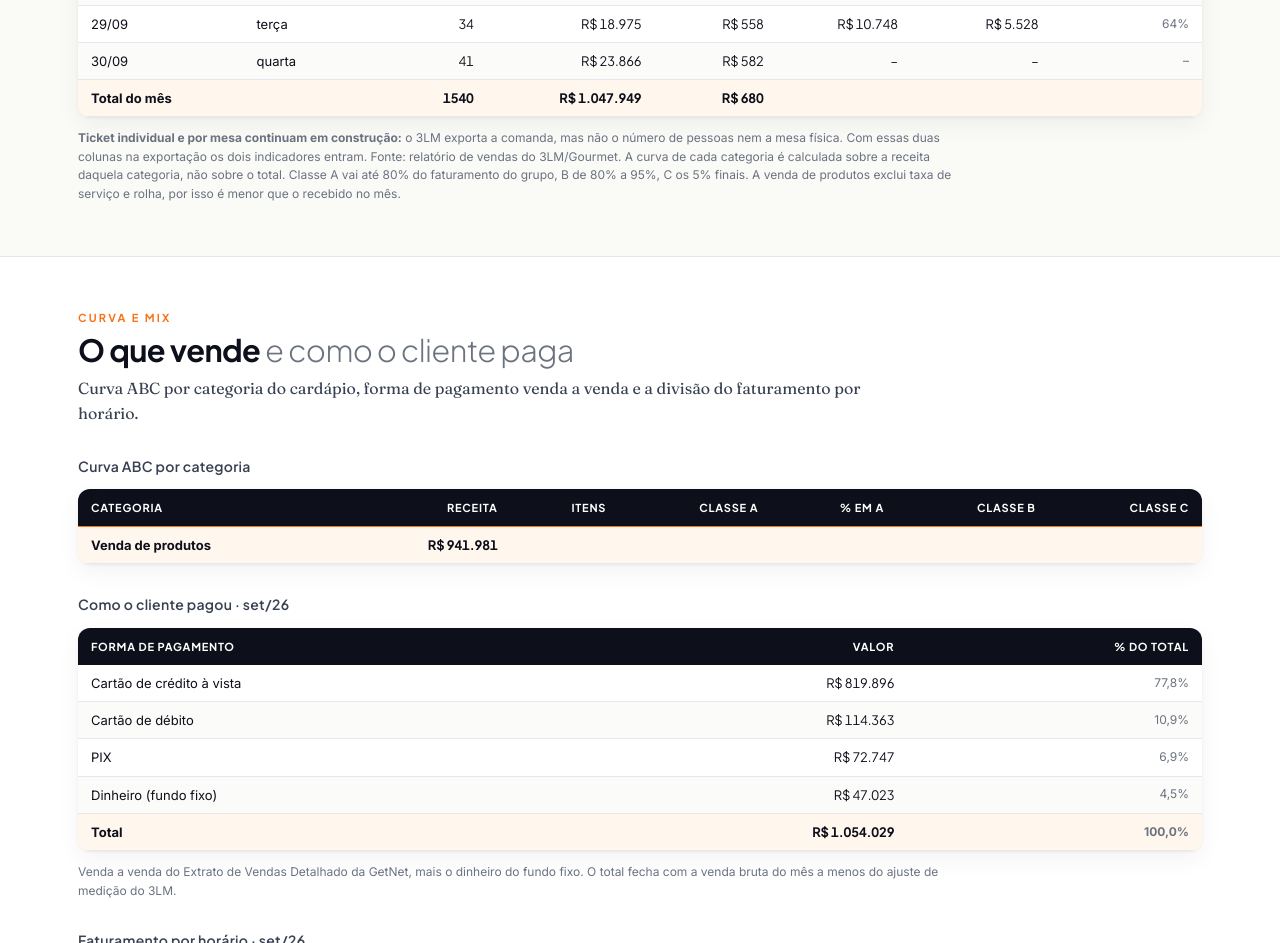
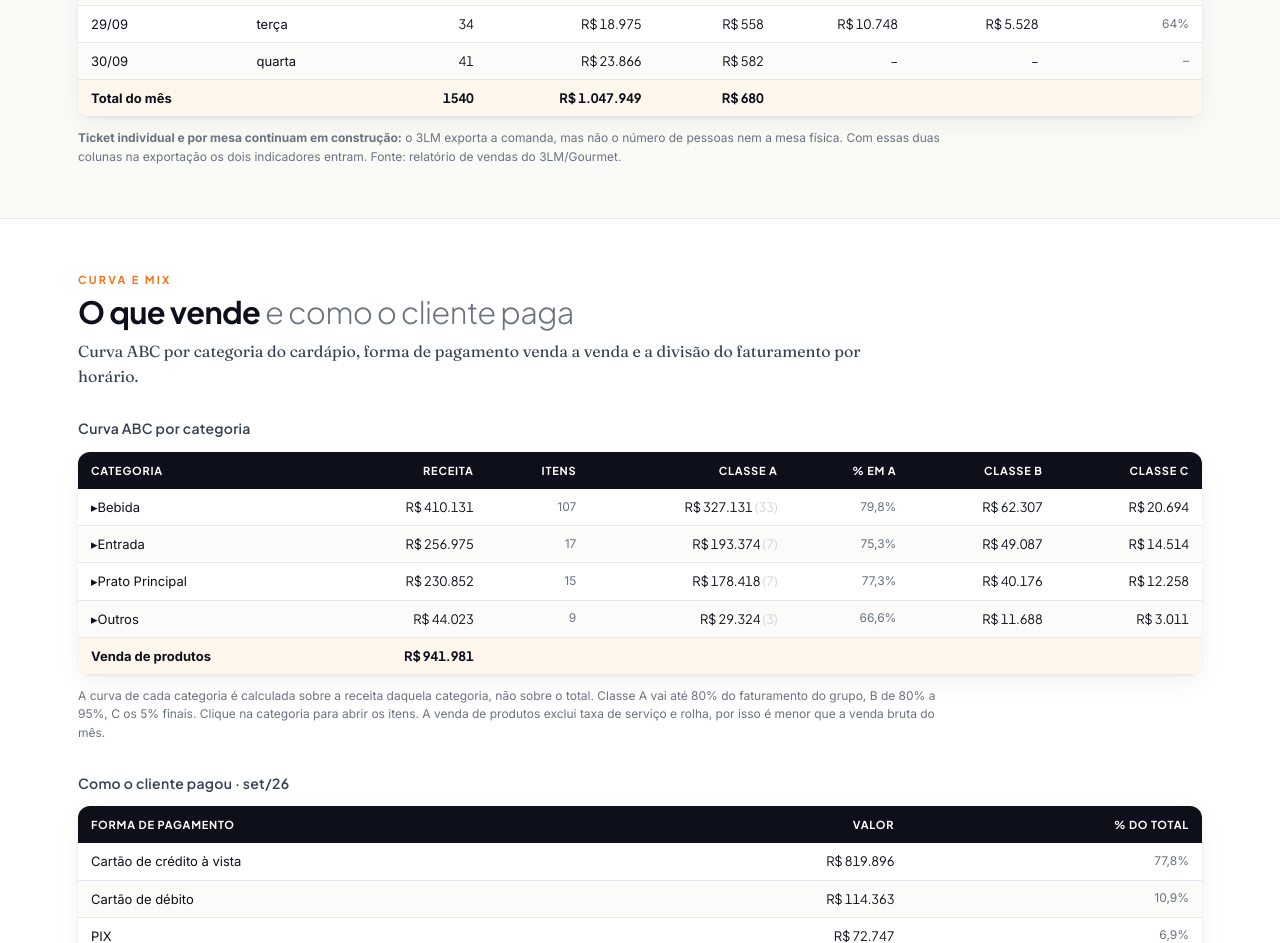
Before and after one commit to joaoandradesz/yoboldro, a plain HTML site: page index.html in a window 1280 px wide. Shown: the part 4740-5683 px from the top of the page. Drawn offline with Linux system fonts and the light colour scheme.

Commit message:
Devolve as linhas da curva ABC
Ao separar venda por dia da curva e mix, as linhas de dentro do forEach
continuaram escrevendo no bloco do dia a dia e sumiram da tela: restava
só o total. A nota de rodapé da curva foi junto.

Co-Authored-By: Claude Opus 5 <noreply@anthropic.com>

```diff
--- a/index.html
+++ b/index.html
@@ -606,17 +606,14 @@ function vendasBloco(){
  h+='<p class="repnote"><b>Ticket individual e por mesa continuam em construção:</b> '+
     'o 3LM exporta a comanda, mas não o número de pessoas nem a mesa física. '+
     'Com essas duas colunas na exportação os dois indicadores entram. '+
-    'Fonte: relatório de vendas do 3LM/Gourmet. '+
-    'A curva de cada categoria é calculada sobre a receita daquela categoria, não sobre o total. '+
-    'Classe A vai até 80% do faturamento do grupo, B de 80% a 95%, C os 5% finais. '+
-    'A venda de produtos exclui taxa de serviço e rolha, por isso é menor que o recebido no mês.</p>';
+    'Fonte: relatório de vendas do 3LM/Gourmet.</p>';
  dia.innerHTML=h;
  var hm='<h4 class="subt">Curva ABC por categoria</h4>'+
     '<table class="xtbl"><thead><tr><th class="l">Categoria</th><th>Receita</th><th>Itens</th>'+
     '<th>Classe A</th><th class="av">% em A</th><th>Classe B</th><th>Classe C</th></tr></thead><tbody>';
  var cats=Object.keys(V.abc).sort(function(a,b){return V.abc[b].receita-V.abc[a].receita});
  cats.forEach(function(k){var x=V.abc[k];
-  h+='<tr class="abc-l" onclick="abreABC(\''+k+'\')"><td class="l"><span class="chv">▸</span>'+k+
+  hm+='<tr class="abc-l" onclick="abreABC(\''+k+'\')"><td class="l"><span class="chv">▸</span>'+k+
      '</td><td class="num">'+brl(x.receita)+'</td><td class="av">'+x.itens+'</td>'+
      '<td class="num">'+brl(x.A.valor)+' <span class="z">('+x.A.itens+')</span></td>'+
      '<td class="av">'+(100*x.A.pct).toFixed(1).replace('.',',')+'%</td>'+
@@ -626,6 +623,10 @@ function vendasBloco(){
  hm+='<tr class="dfcs"><td class="l">Venda de produtos</td><td class="num">'+brl(tr)+'</td>'+
     '<td class="av"></td><td class="num"></td><td class="av"></td><td class="num"></td><td class="num"></td></tr>';
  hm+='</tbody></table>';
+ hm+='<p class="repnote">A curva de cada categoria é calculada sobre a receita daquela '+
+    'categoria, não sobre o total. Classe A vai até 80% do faturamento do grupo, B de 80% a '+
+    '95%, C os 5% finais. Clique na categoria para abrir os itens. A venda de produtos exclui '+
+    'taxa de serviço e rolha, por isso é menor que a venda bruta do mês.</p>';
  hm+=pgtoTabela()+horarioTabela();
  mix.innerHTML=hm;
 }
```
Also changed, not shown: socios.html (+6 -5 lines), 1 other file.
